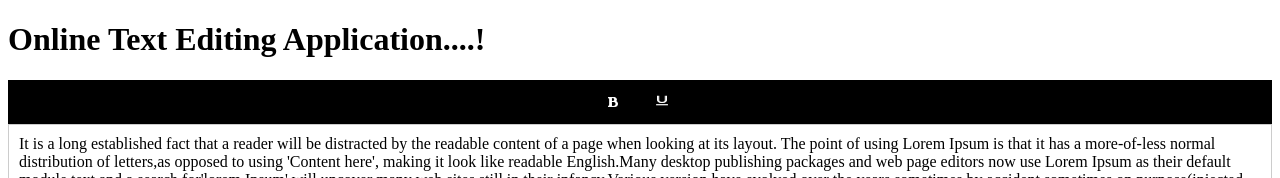
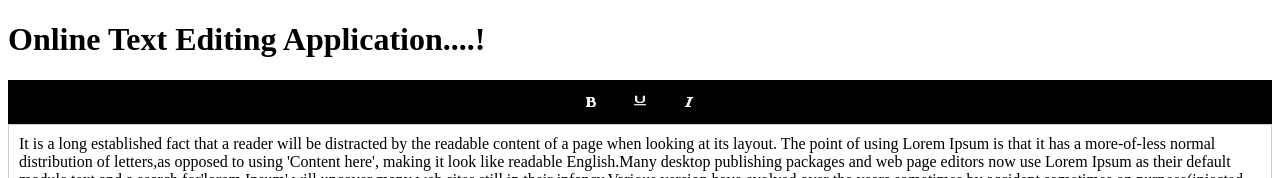
Before and after one commit to rajthanusan/web_assignment1, a plain HTML site: page index.html in a window 1280 px wide. Shown: the top 178 px of the page. Drawn offline with Linux system fonts and the light colour scheme.

Commit message:
Italic  added

```diff
--- a/index.html
+++ b/index.html
@@ -60,6 +60,11 @@
               height="13"
           /></u>
         </button>
+
+        <button type="button" class="custom-button" onclick="cmd('italic')">
+            <i><img src="Resources/italic-xxl.png" width="10" height="10" ></i>
+        </button>
+
       </div>
     </center>
 
```
